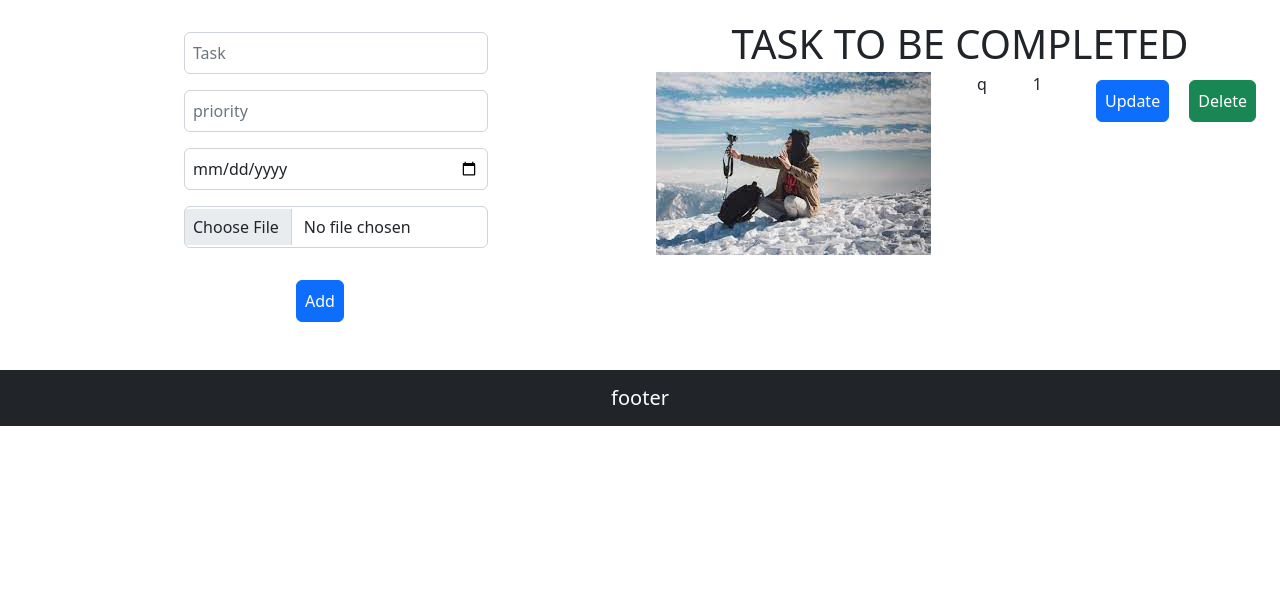
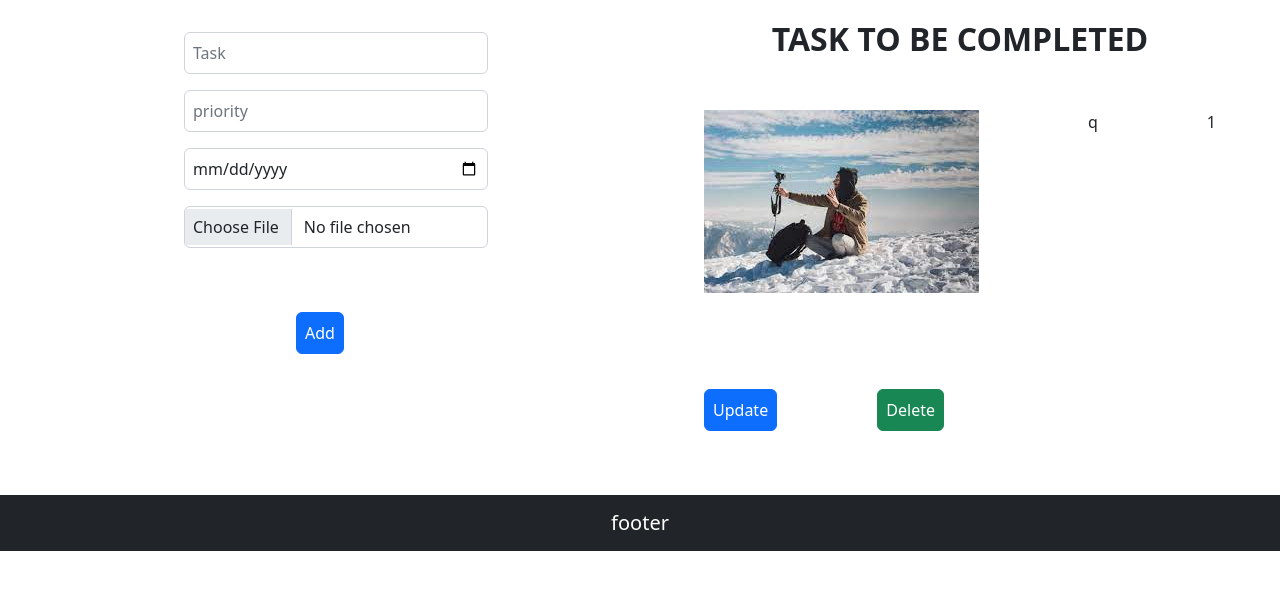
Before and after one commit to Binshabs/static, a Django app: page / in a window 1280 px wide. Shown: the part 72-662 px from the top of the page. Run offline with Django 4.2, Linux system fonts and the light colour scheme; data comes from the database, SQL or seed files in the repository; both versions use the stored data as it was after the commit.

Commit message:
new file

```diff
--- a/todoproj/todoproj/static/css/index.css
+++ b/todoproj/todoproj/static/css/index.css
@@ -1,13 +1,17 @@
-/* h1{
-    background-color: red;
-} */
 
 
 *{
     margin: 0 !important;
     padding: 0 !important;
 }
-btn{
+.btn{
     padding: 10px 10px;
     margin: 10px 10px;
 }
+.one btn{
+    padding-right: 30px;
+}
+.two h1{
+    font-size: 2rem;
+    font-weight: 600;
+}
--- a/todoproj/todoproj/templates/index.html
+++ b/todoproj/todoproj/templates/index.html
@@ -17,25 +17,24 @@
         <div>
           <input type="file" name="image" placeholder="image" class="form-control m-3 p-2">
         </div>
-        <div class="my-3 text-center">
-          <button class="btn btn-primary p-2 m-3">Add</button>
+        <div class="my-3 text-center one">
+          <button class="btn btn-primary p-2 m-5">Add</button>
         </div>
       </form>
     </div>
-    <div class="col-lg-6 col-md-6 col-sm-12 p-3">
+    <div class="col-lg-6 col-md-6 col-sm-12 p-3 two">
       <h1 class="text-center m-1">TASK TO BE COMPLETED</h1>
       <div class="container w-50%">
         {% for task in task %}
         <div class="tasks d-flex justify-content-between flex-wrap">
-          <div class="child"><img src="{{task.image.url}}"  alt="no image"></div>
-          <div class="child">{{task.task}} </div>
-          <div class="child"> {{task.priority}}</div>
+          <div class="child p-5"><img src="{{task.image.url}}"  alt="no image"></div>
+          <div class="child p-5">{{task.task}} </div>
+          <div class="child p-5"> {{task.priority}}</div>
 
           <div class="child">
 
-            <a href="{% url 'update' task.id %}" class="btn btn-primary p-2 m-2">Update</a>
-            <a href="{% url 'delete' task.id %}" class="btn btn-success p-2 m-2">Delete</a>
-            {% comment %} <a class="btn btn-success">Done</a> {% endcomment %}
+            <a href="{% url 'update' task.id %}" class="btn btn-primary p-2 m-5">Update</a>
+            <a href="{% url 'delete' task.id %}" class="btn btn-success p-2 m-5">Delete</a>
 
           </div>
         </div>
```
Also changed, not shown: todoproj/todoproj/db.sqlite3, todoproj/todoproj/media/todoimage/5-1_ypkR4eT.jpg (added).
